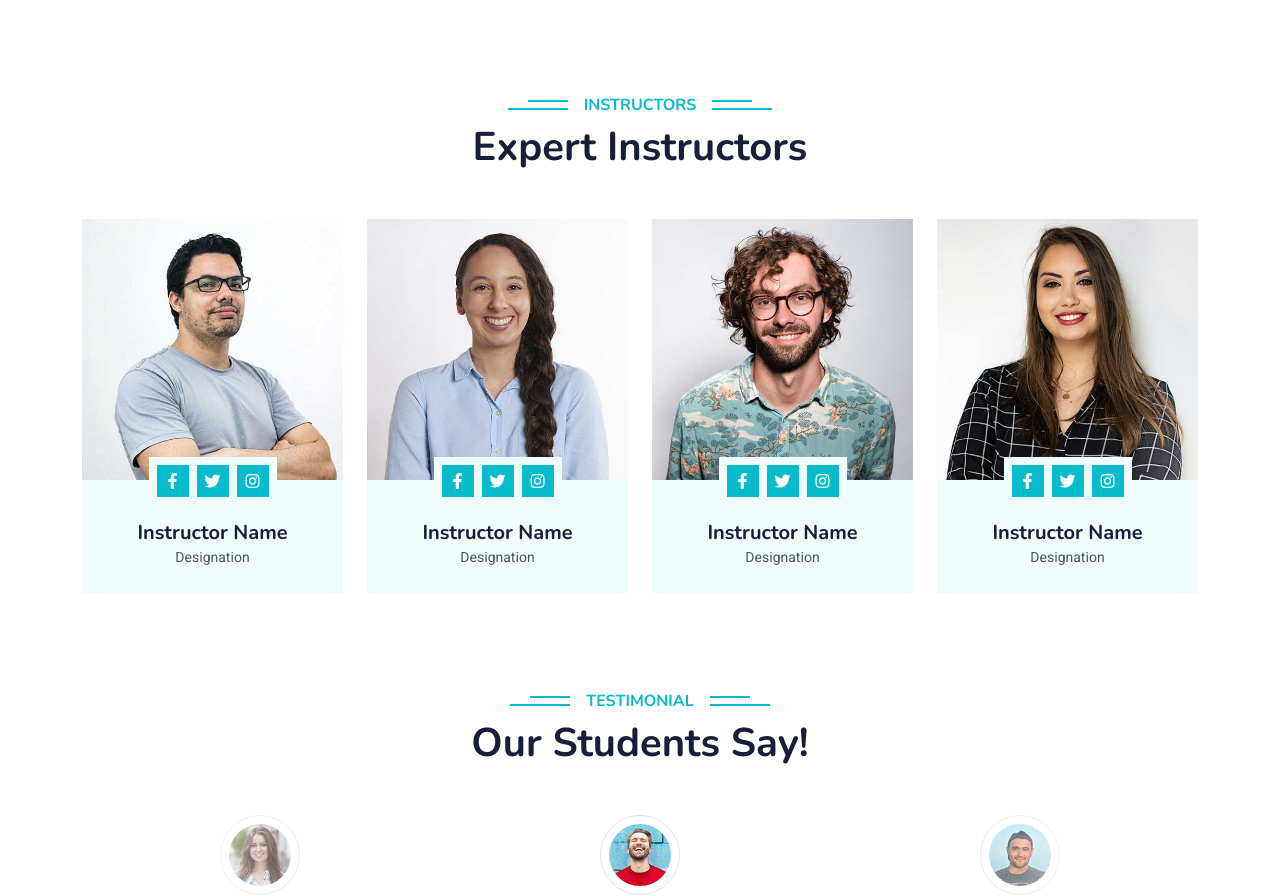
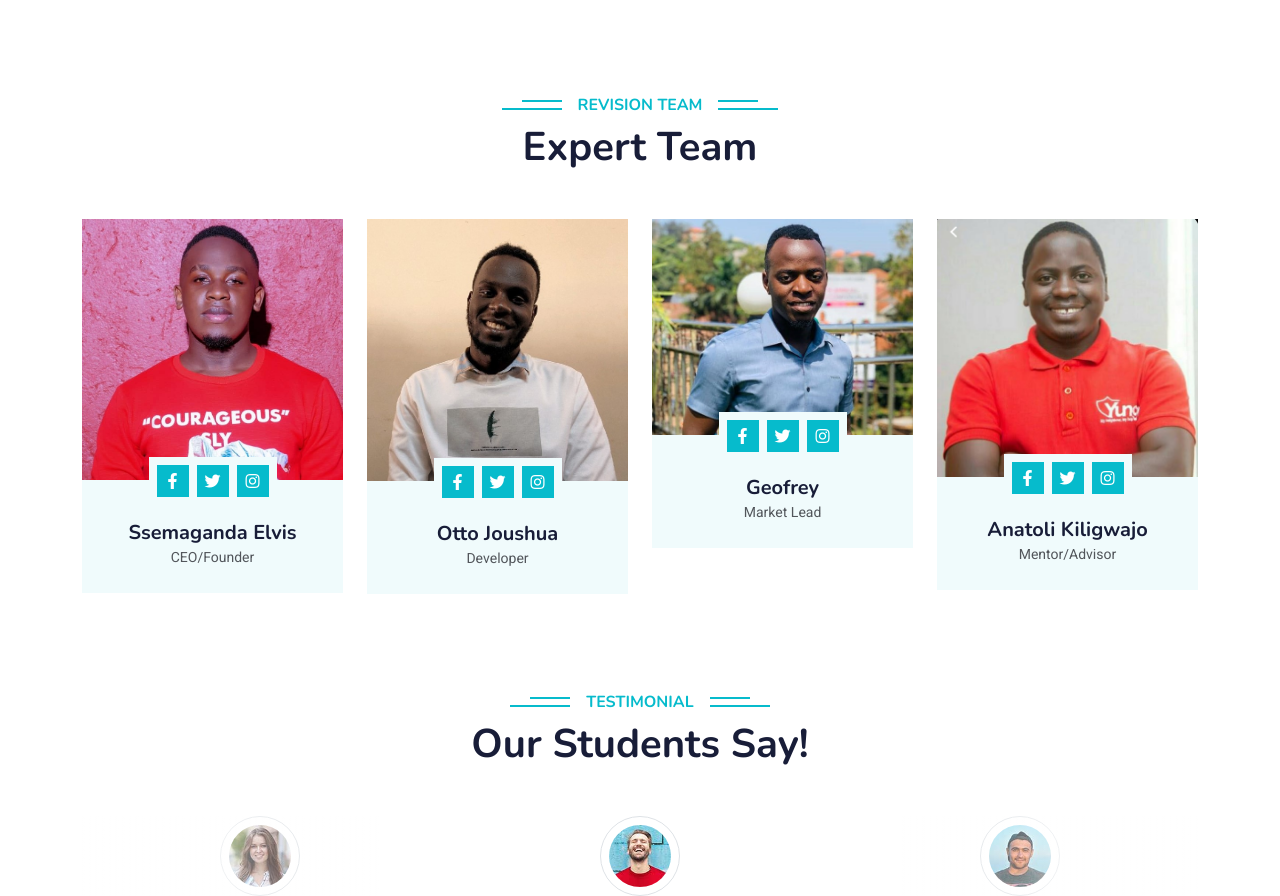
Before and after one commit to elvisdouglas/RevisionAid, a plain HTML site: page index.html in a window 1280 px wide. Shown: the part 3646-4542 px from the top of the page. Drawn offline with nearby package versions, Linux system fonts and the light colour scheme; a script that the page names is missing.

Commit message:
Updated the revision aid team images

```diff
--- a/index.html
+++ b/index.html
@@ -9,7 +9,7 @@
     <meta content="" name="description">
 
     <!-- Favicon -->
-    <link href="img/favicon.ico" rel="icon">
+    <link href="favico.ico" rel="icon">
 
     <!-- Google Web Fonts -->
     <link rel="preconnect" href="https://fonts.googleapis.com">
@@ -453,14 +453,14 @@
     <div class="container-xxl py-5">
         <div class="container">
             <div class="text-center wow fadeInUp" data-wow-delay="0.1s">
-                <h6 class="section-title bg-white text-center text-primary px-3">Instructors</h6>
-                <h1 class="mb-5">Expert Instructors</h1>
+                <h6 class="section-title bg-white text-center text-primary px-3">Revision Team</h6>
+                <h1 class="mb-5">Expert Team</h1>
             </div>
             <div class="row g-4">
                 <div class="col-lg-3 col-md-6 wow fadeInUp" data-wow-delay="0.1s">
                     <div class="team-item bg-light">
                         <div class="overflow-hidden">
-                            <img class="img-fluid" src="img/team-1.jpg" alt="">
+                            <img class="img-fluid" src="team/elvor.jpeg" alt="">
                         </div>
                         <div class="position-relative d-flex justify-content-center" style="margin-top: -23px;">
                             <div class="bg-light d-flex justify-content-center pt-2 px-1">
@@ -470,15 +470,15 @@
                             </div>
                         </div>
                         <div class="text-center p-4">
-                            <h5 class="mb-0">Instructor Name</h5>
-                            <small>Designation</small>
+                            <h5 class="mb-0">Ssemaganda Elvis</h5>
+                            <small>CEO/Founder</small>
                         </div>
                     </div>
                 </div>
                 <div class="col-lg-3 col-md-6 wow fadeInUp" data-wow-delay="0.3s">
                     <div class="team-item bg-light">
                         <div class="overflow-hidden">
-                            <img class="img-fluid" src="img/team-2.jpg" alt="">
+                            <img class="img-fluid" src="team/otto.jpg" alt="">
                         </div>
                         <div class="position-relative d-flex justify-content-center" style="margin-top: -23px;">
                             <div class="bg-light d-flex justify-content-center pt-2 px-1">
@@ -488,15 +488,15 @@
                             </div>
                         </div>
                         <div class="text-center p-4">
-                            <h5 class="mb-0">Instructor Name</h5>
-                            <small>Designation</small>
+                            <h5 class="mb-0">Otto Joushua</h5>
+                            <small>Developer</small>
                         </div>
                     </div>
                 </div>
                 <div class="col-lg-3 col-md-6 wow fadeInUp" data-wow-delay="0.5s">
                     <div class="team-item bg-light">
                         <div class="overflow-hidden">
-                            <img class="img-fluid" src="img/team-3.jpg" alt="">
+                            <img class="img-fluid" src="team/jaff.jpeg" alt="">
                         </div>
                         <div class="position-relative d-flex justify-content-center" style="margin-top: -23px;">
                             <div class="bg-light d-flex justify-content-center pt-2 px-1">
@@ -506,15 +506,15 @@
                             </div>
                         </div>
                         <div class="text-center p-4">
-                            <h5 class="mb-0">Instructor Name</h5>
-                            <small>Designation</small>
+                            <h5 class="mb-0">Geofrey</h5>
+                            <small>Market Lead</small>
                         </div>
                     </div>
                 </div>
                 <div class="col-lg-3 col-md-6 wow fadeInUp" data-wow-delay="0.7s">
                     <div class="team-item bg-light">
                         <div class="overflow-hidden">
-                            <img class="img-fluid" src="img/team-4.jpg" alt="">
+                            <img class="img-fluid" src="team/anatoli.jpg" alt="">
                         </div>
                         <div class="position-relative d-flex justify-content-center" style="margin-top: -23px;">
                             <div class="bg-light d-flex justify-content-center pt-2 px-1">
@@ -524,8 +524,8 @@
                             </div>
                         </div>
                         <div class="text-center p-4">
-                            <h5 class="mb-0">Instructor Name</h5>
-                            <small>Designation</small>
+                            <h5 class="mb-0">Anatoli Kiligwajo</h5>
+                            <small>Mentor/Advisor</small>
                         </div>
                     </div>
                 </div>
```
